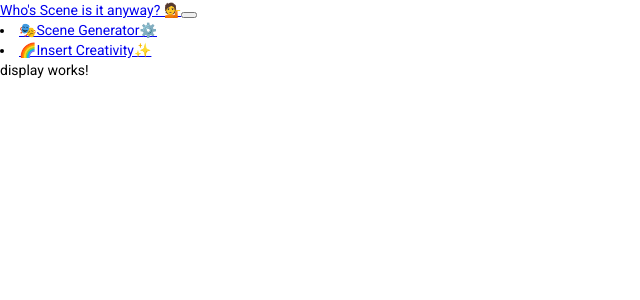
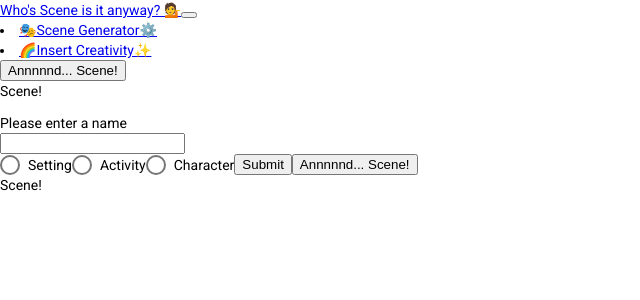
Before and after one commit to Brodelicious/ImprovTime, an Angular app in the folder frontend/ImprovFront/: page /display in a window 1280 px wide. Shown: the top 300 px of the page, without its empty margins (0-640 px from the left). Built offline with nearby package versions, Linux system fonts and the light colour scheme.

Commit message:
Addressed CORS errors and generator problems

```diff
--- a/frontend/ImprovFront/src/app/app.component.html
+++ b/frontend/ImprovFront/src/app/app.component.html
@@ -1,2 +1,4 @@
 <app-navbar></app-navbar>
+<app-display></app-display>
+<app-insert></app-insert>
 <router-outlet></router-outlet>
--- a/frontend/ImprovFront/src/app/display/display.component.html
+++ b/frontend/ImprovFront/src/app/display/display.component.html
@@ -1 +1,2 @@
-<p>display works!</p>
+<button type="button" (click)="generate()">Annnnnd... Scene!</button>
+<div>{{  scenario }}</div>
--- a/frontend/ImprovFront/src/app/display/display.component.ts
+++ b/frontend/ImprovFront/src/app/display/display.component.ts
@@ -1,4 +1,6 @@
 import { Component, OnInit } from '@angular/core';
+import {async} from 'rxjs';
+import {GeneratorService} from '../services/generator.service';
 
 @Component({
   selector: 'app-display',
@@ -6,10 +8,22 @@
   styleUrls: ['./display.component.css']
 })
 export class DisplayComponent implements OnInit {
+  scenario: string;
 
-  constructor() { }
+  constructor(private genServ: GeneratorService) {
+      this.scenario = "Scene!";
+  }
 
   ngOnInit(): void {
   }
 
+  async generate(){
+     this.genServ.getGeneratedString().subscribe(
+         resp => {
+             console.log(resp);
+             this.scenario = resp as string;
+         }
+     );
+  }
+
 }
--- a/frontend/ImprovFront/src/app/services/generator.service.ts
+++ b/frontend/ImprovFront/src/app/services/generator.service.ts
@@ -1,9 +1,19 @@
+import {HttpClient} from '@angular/common/http';
 import { Injectable } from '@angular/core';
+import {UrlService} from './url.service';
 
 @Injectable({
   providedIn: 'root'
 })
 export class GeneratorService {
 
-  constructor() { }
+    url: string;
+
+    constructor(private http: HttpClient, private urlServ: UrlService) {
+        this.url = this.urlServ.getURL() + "/generators";
+    }
+
+    getGeneratedString(){
+        return this.http.get(this.url);
+    }
 }
```
Also changed, not shown: 1 other file (tests, documents, lock files or other folders).
